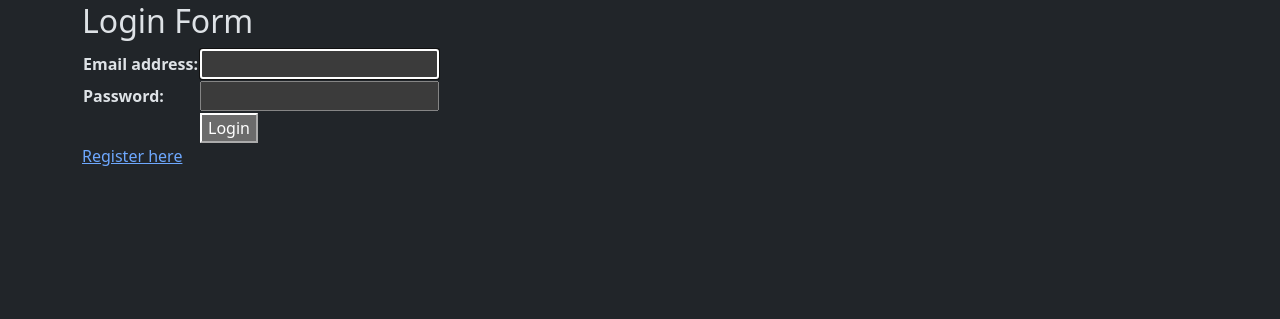
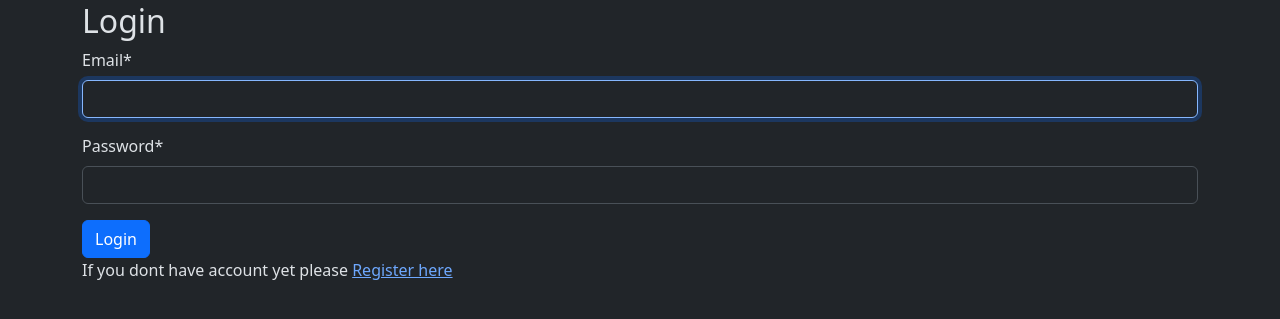
Before and after one commit to trnecka/ChickenDjangoBook, a Django app: page /account/login/ in a window 1280 px wide. Shown: the part 64-383 px from the top of the page. Run offline with Django 4.2, Linux system fonts and the light colour scheme; some libraries are stand-ins or nearby versions.

Commit message:
Tak som sa mrkol na formulare a asi sa mi to podarilo

```diff
--- a/ChickenDjangoBook/urls.py
+++ b/ChickenDjangoBook/urls.py
@@ -18,10 +18,12 @@ from django.contrib import admin
 from django.urls import path, include
 # from cards.views import homepage
 import accounts.views
+from accounts.views import CustomLoginView
 
 urlpatterns = [
     path('admin/', admin.site.urls),
-    path('account/register', accounts.views.RegistrationFormView.as_view(), name='registration'),
+    path('account/register/', accounts.views.RegistrationFormView.as_view(), name='registration'),
+    path('account/login/', CustomLoginView.as_view(), name='login'),
     path('account/', include('django.contrib.auth.urls')),
     path('', include('cards.urls')),
 ]
--- a/accounts/forms.py
+++ b/accounts/forms.py
@@ -1,5 +1,5 @@
 from django.urls import reverse_lazy
-from django.contrib.auth.forms import UserCreationForm
+from django.contrib.auth.forms import UserCreationForm, AuthenticationForm
 from accounts.models import User
 
 
@@ -7,3 +7,8 @@ class RegistrationForm(UserCreationForm):
     class Meta:
         model = User
         fields = ('email', 'first_name', 'last_name',)
+
+class CustomAuthenticationForm(AuthenticationForm):
+    class Meta:
+        model = User
+        fields = ('email', 'password')
--- /dev/null
+++ b/accounts/templates/login.html
@@ -0,0 +1,12 @@
+{% extends "main.html" %}
+{% load crispy_forms_tags %}
+
+{% block content %}
+<h2>Login</h2>
+  <form method="post" class="form">
+    {% csrf_token %}
+    {{ form|crispy }}
+    <button type="submit" class="btn btn-primary">Login</button>
+  </form>
+<p>If you dont have account yet please <a href="{% url 'registration' %}">Register here</a></p>
+{% endblock %}
--- a/accounts/templates/registration.html
+++ b/accounts/templates/registration.html
@@ -1,12 +1,13 @@
 {% extends "main.html" %}
+{% load crispy_forms_tags %}
 
 {% block content %}
 <form method="post">
     {% csrf_token %}
     <h2>Registration Form</h2>
     <table>
-        {{ form }}
+        {{ form|crispy }}
     </table>
-    <button type="submit">Registration</button>
+    <button type="submit" class="btn btn-primary">Registration</button>
 </form>
 {% endblock content %}
--- a/accounts/templates/registration/login.html
+++ b/accounts/templates/registration/login.html
@@ -1,23 +1,12 @@
 {% extends "main.html" %}
+{% load crispy_forms_tags %}
 
 {% block content %}
-<form method="post" action="{% url 'login' %}">
+<h2>Login</h2>
+  <form method="post" class="form">
     {% csrf_token %}
-    <h2>Login Form</h2>
-    <table>
-        <tr>
-            <th><label for="id_username">Email address:</label></th>
-            <td>{{ form.username }}</td>
-        </tr>
-        <tr>
-            <th><label for="id_password">Password:</label></th>
-            <td>{{ form.password }}</td>
-        </tr>
-        <tr>
-            <td>&nbsp;</td>
-            <td><button type="submit">Login</button>
-        </tr>
-    </table>
-</form>
-<p><a href="{% url 'registration' %}">Register here</a></p>
+    {{ form.as_p }}
+    <button type="submit">Login</button>
+  </form>
+<p>If you dont have account yet please !<a href="{% url 'registration' %}">Register here</a></p>
 {% endblock %}
--- a/accounts/views.py
+++ b/accounts/views.py
@@ -5,27 +5,38 @@ from django.contrib.auth.forms import AuthenticationForm
 from django.views.generic import CreateView, TemplateView, View
 from django.urls import reverse_lazy
 from accounts.models import User
-from accounts.forms import RegistrationForm
+from accounts.forms import RegistrationForm, CustomAuthenticationForm
+from django.contrib.auth.views import LoginView, LogoutView
 
 class RegistrationFormView(CreateView):
     template_name = 'registration.html'
     form_class = RegistrationForm
     success_url = reverse_lazy('login')
 
-class LoginView(TemplateView):
+class CustomLoginView(LoginView):
     template_name = 'login.html'
-    form_class = AuthenticationForm
+    form_class = CustomAuthenticationForm
+    success_url = reverse_lazy('user_profile')
 
-    def post(self, request, *args, **kwargs):
-        username = request.POST.get('username')
-        password = request.POST.get('password')
-        user = authenticate(request, username=username, password=password)
-        if user:
-            login(request, user)
-            messages.success(request, 'Login successfully')
-            return redirect('cards')
-        messages.success(request, 'Wrong credentials')
-        return redirect('login')
+    def form_valid(self, form):
+        response = super().form_valid(form)
+        messages.success(self.request, 'Login successful!')
+        return response
+
+# class LoginView(TemplateView):
+#     template_name = 'login.html'
+#     form_class = AuthenticationForm
+
+#     def post(self, request, *args, **kwargs):
+#         username = request.POST.get('username')
+#         password = request.POST.get('password')
+#         user = authenticate(request, username=username, password=password)
+#         if user:
+#             login(request, user)
+#             messages.success(request, 'Login successfully')
+#             return redirect('cards')
+#         messages.success(request, 'Wrong credentials')
+#         return redirect('login')
 
 # class LogoutView(View):
 #     def get(self, request, *args, **kwargs):
--- a/cards/templates/profile.html
+++ b/cards/templates/profile.html
@@ -1,10 +1,11 @@
 {% extends "main.html" %}
+{% load crispy_forms_tags %}
 
 {% block content %}
     {% if user.is_authenticated %}
     <form method="post" action=""{% url 'user_profile' %}"" class="mb-4 form-control">
     {% csrf_token %}
-        {{ infoform }}
+        {{ infoform|crispy }}
         <button type="submit" class="btn btn-primary mt-2">Submit</button>
     </form>
 
--- a/pyproject.toml
+++ b/pyproject.toml
@@ -9,6 +9,8 @@ readme = "README.md"
 python = "^3.12"
 django = "^4.2.7"
 python-dotenv = "^1.0.0"
+django-crispy-forms = "^2.1"
+crispy-bootstrap5 = "^2023.10"
 
 [tool.poetry.group.dev.dependencies]
 pytest-django = "^4.7.0"
--- a/templates/main.html
+++ b/templates/main.html
@@ -1,5 +1,6 @@
 <!DOCTYPE html>
 {% load static %}
+
 <html lang="en" data-bs-theme="dark">
     <head>
         <meta charset="UTF-8" />
@@ -87,10 +88,12 @@
           </nav>
           {% if messages %}
           {% for message in messages %}
+          <div class="container">
             <div class="alert {% if message.tags %}alert-{{ message.tags }}{% endif %} alert-dismissible alert-success fade show" role="alert">
               {{ message }}
               <button type="button" class="btn-close" data-bs-dismiss="alert" aria-label="Close"></button>
             </div>
+          </div>
           {% endfor %}
         {% endif %}
 
```
Also changed, not shown: ChickenDjangoBook/settings.py (+7 -0 lines), cards/templates/chickenbook.html (+8 -0 lines), 1 other file.
